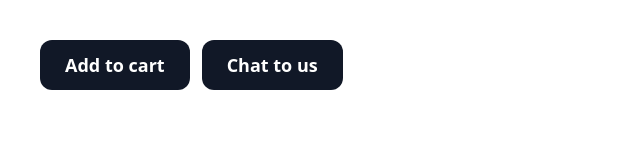
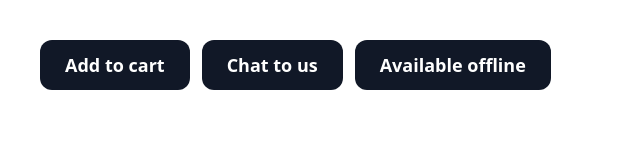
Before and after one commit to vijaycs85/deeplinks, a plain HTML site: page index.html in a window 1280 px wide. Shown: the whole page, without its empty margins (0-640 px from the left). Drawn offline with nearby package versions, Linux system fonts and the light colour scheme.

Commit message:
Added offline link

```diff
--- a/index.html
+++ b/index.html
@@ -7,6 +7,7 @@
     <div class="p-10 flex space-x-3">
         <a class="w-full sm:w-auto flex-none bg-gray-900 hover:bg-gray-700 text-white text-lg leading-6 font-semibold py-3 px-6 border border-transparent rounded-xl focus:ring-2 focus:ring-offset-2 focus:ring-offset-white focus:ring-gray-900 focus:outline-none transition-colors duration-200" href="weixin://dl/hublot/02a5PFAyycbke10000g07x">Add to cart</a>
         <a class="w-full sm:w-auto flex-none bg-gray-900 hover:bg-gray-700 text-white text-lg leading-6 font-semibold py-3 px-6 border border-transparent rounded-xl focus:ring-2 focus:ring-offset-2 focus:ring-offset-white focus:ring-gray-900 focus:outline-none transition-colors duration-200" href="weixin://dl/hublot/">Chat to us</a>
+        <a class="w-full sm:w-auto flex-none bg-gray-900 hover:bg-gray-700 text-white text-lg leading-6 font-semibold py-3 px-6 border border-transparent rounded-xl focus:ring-2 focus:ring-offset-2 focus:ring-offset-white focus:ring-gray-900 focus:outline-none transition-colors duration-200" href="https://weixin.qq.com/q/02a5PFAyycbke10000g07x">Available offline</a>
     </div>
 </head>
 <body>
```
